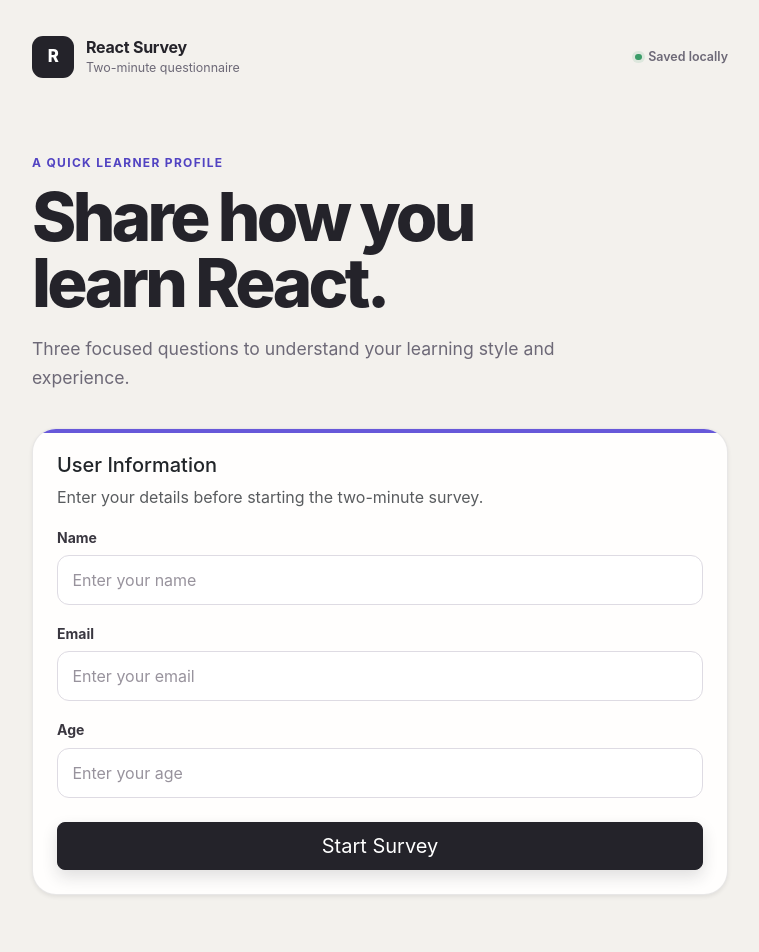
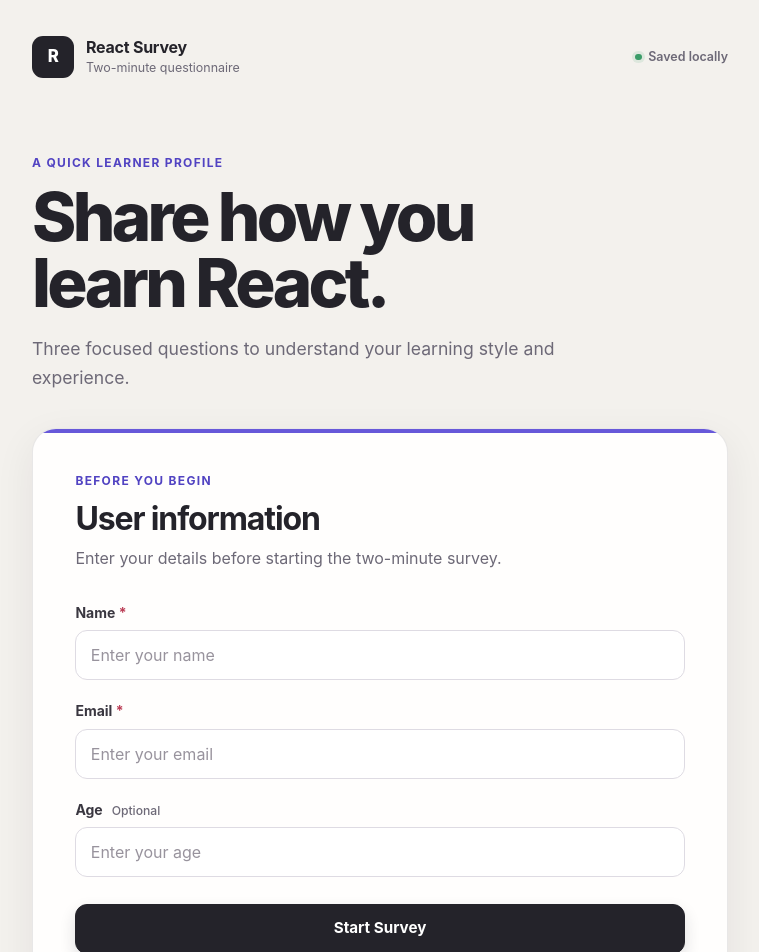
Before and after one commit to mohadesehesmaeilzadeh/react-survey-app, a React (Create React App) app: page / in a window 1280 px wide. Shown: the top 952 px of the page, without its empty margins (260-1019 px from the left). Built offline with nearby package versions, Linux system fonts and the light colour scheme.

Commit message:
edit: update the user info form

```diff
--- a/src/components/UserInfoForm.js
+++ b/src/components/UserInfoForm.js
@@ -1,22 +1,16 @@
-import { useEffect, useState } from 'react';
+import { useState } from 'react';
 import { Alert, Button, Card, Form } from 'react-bootstrap';
 
 function UserInfoForm({ user, onUserChange, onStartSurvey }) {
-  const [formData, setFormData] = useState(user);
   const [error, setError] = useState('');
-
-  useEffect(() => {
-    setFormData(user);
-  }, [user]);
 
   const handleChange = (event) => {
     const { name, value } = event.target;
     const updatedUser = {
-      ...formData,
+      ...user,
       [name]: value,
     };
 
-    setFormData(updatedUser);
     onUserChange(updatedUser);
     setError('');
   };
@@ -24,63 +18,77 @@ function UserInfoForm({ user, onUserChange, onStartSurvey }) {
   const handleSubmit = (event) => {
     event.preventDefault();
 
-    if (!formData.name.trim() || !formData.email.trim()) {
+    if (!user.name.trim() || !user.email.trim()) {
       setError('Please enter your name and email before starting the survey.');
       return;
     }
 
-    onStartSurvey(formData);
+    onStartSurvey(user);
   };
 
   return (
-    <Card className="survey-card shadow-sm">
-      <Card.Body className="p-4">
-        <Card.Title>User Information</Card.Title>
-        <Card.Text className="text-muted">
+    <Card className="survey-card">
+      <Card.Body className="survey-card-body">
+        <p className="form-kicker">Before you begin</p>
+        <Card.Title as="h2" className="form-title">User information</Card.Title>
+        <Card.Text className="form-intro">
           Enter your details before starting the two-minute survey.
         </Card.Text>
 
-        {error && <Alert variant="warning">{error}</Alert>}
+        {error && (
+          <Alert variant="warning" className="validation-alert" role="alert">
+            {error}
+          </Alert>
+        )}
 
         <Form onSubmit={handleSubmit}>
-          <Form.Group className="mb-3" controlId="name">
-            <Form.Label>Name</Form.Label>
+          <Form.Group className="form-field" controlId="name">
+            <Form.Label>
+              Name <span className="required-marker" aria-hidden="true">*</span>
+            </Form.Label>
             <Form.Control
               name="name"
               type="text"
               placeholder="Enter your name"
-              value={formData.name}
+              value={user.name}
               onChange={handleChange}
+              autoComplete="name"
               required
             />
           </Form.Group>
 
-          <Form.Group className="mb-3" controlId="email">
-            <Form.Label>Email</Form.Label>
+          <Form.Group className="form-field" controlId="email">
+            <Form.Label>
+              Email <span className="required-marker" aria-hidden="true">*</span>
+            </Form.Label>
             <Form.Control
               name="email"
               type="email"
               placeholder="Enter your email"
-              value={formData.email}
+              value={user.email}
               onChange={handleChange}
+              autoComplete="email"
               required
             />
           </Form.Group>
 
-          <Form.Group className="mb-4" controlId="age">
-            <Form.Label>Age</Form.Label>
+          <Form.Group className="form-field" controlId="age">
+            <Form.Label>
+              Age <span className="optional-label">Optional</span>
+            </Form.Label>
             <Form.Control
               name="age"
               type="number"
               min="1"
               placeholder="Enter your age"
-              value={formData.age}
+              value={user.age}
               onChange={handleChange}
+              inputMode="numeric"
             />
           </Form.Group>
 
-          <div className="d-grid">
-            <Button type="submit" variant="primary" size="lg">
+          <div className="d-grid form-submit">
+            <Button type="submit" variant="primary" size="lg" className="survey-button">
               Start Survey
             </Button>
           </div>
```
